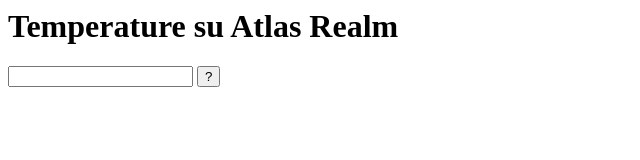
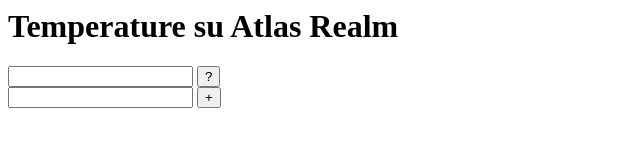
Before and after one commit to AugustoCiuffoletti/js-sswrealm, a website: page index.html in a window 1280 px wide. Shown: the whole page, without its empty margins (0-640 px from the left). Drawn offline with Linux system fonts and the light colour scheme.

Commit message:
1 file modified

```diff
--- a/index.html
+++ b/index.html
@@ -1,4 +1,8 @@
 <h1>Temperature su Atlas Realm</h1>
+<ul id="cityList">
+</ul>
 <input id='input' type='text'></input>
 <button id='chiedi' type='button'>?</button>
 <div id="temp"></div>
+<input id='nuovo' type='text'></input>
+<button id='inserisci' type='button'>+</button>
```
